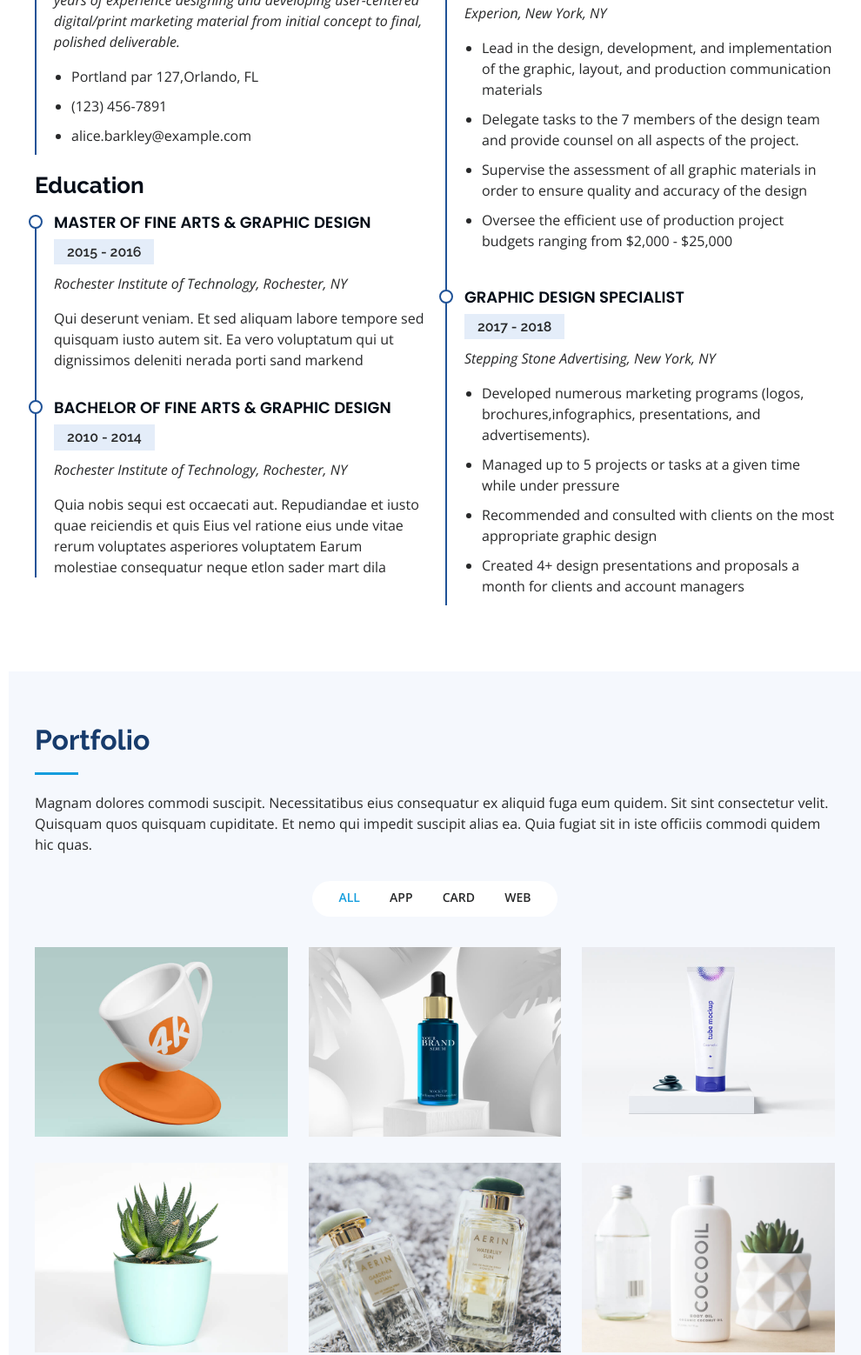
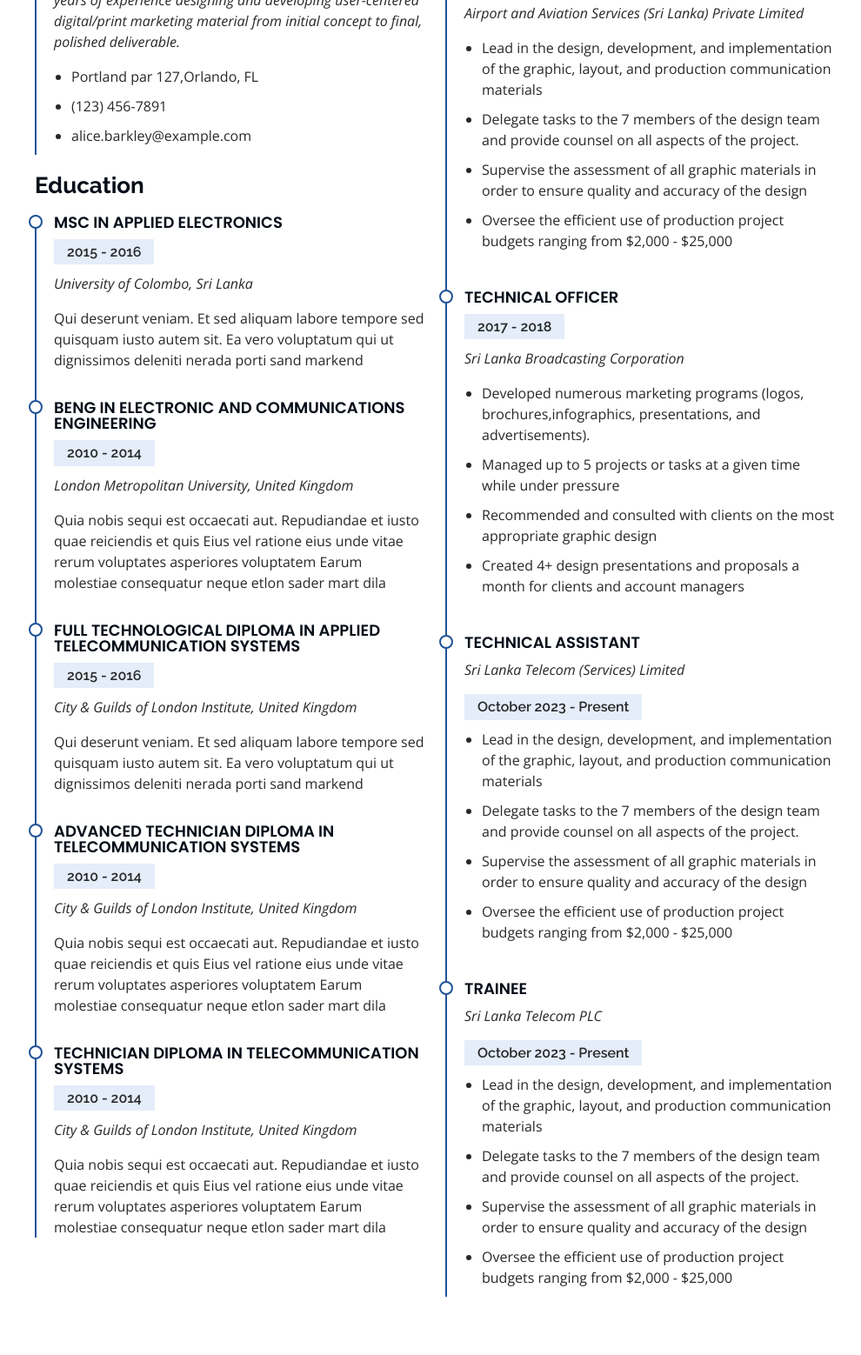
Before and after one commit to chaminakila/chaminakila.github.io, a plain HTML site: page index.html in a window 1280 px wide. Shown: the part 2847-4405 px from the top of the page at 87% size, without its empty margins (290-1280 px from the left). Drawn offline with nearby package versions, Linux system fonts and the light colour scheme.

Commit message:
Update index.html

```diff
--- a/index.html
+++ b/index.html
@@ -245,7 +245,7 @@
           <div class="col-lg-6" data-aos="fade-up">
             <h3 class="resume-title">Sumary</h3>
             <div class="resume-item pb-0">
-              <h4>Alex Smith</h4>
+              <h4>Chamin Akila Jayakody</h4>
               <p><em>Innovative and deadline-driven Graphic Designer with 3+ years of experience designing and developing user-centered digital/print marketing material from initial concept to final, polished deliverable.</em></p>
               <ul>
                 <li>Portland par 127,Orlando, FL</li>
@@ -256,25 +256,43 @@
 
             <h3 class="resume-title">Education</h3>
             <div class="resume-item">
-              <h4>Master of Fine Arts &amp; Graphic Design</h4>
+              <h4>MSc in Applied Electronics</h4>
               <h5>2015 - 2016</h5>
-              <p><em>Rochester Institute of Technology, Rochester, NY</em></p>
+              <p><em>University of Colombo, Sri Lanka</em></p>
               <p>Qui deserunt veniam. Et sed aliquam labore tempore sed quisquam iusto autem sit. Ea vero voluptatum qui ut dignissimos deleniti nerada porti sand markend</p>
             </div>
             <div class="resume-item">
-              <h4>Bachelor of Fine Arts &amp; Graphic Design</h4>
+              <h4>BEng in Electronic and Communications Engineering</h4>
               <h5>2010 - 2014</h5>
-              <p><em>Rochester Institute of Technology, Rochester, NY</em></p>
+              <p><em>London Metropolitan University, United Kingdom</em></p>
+              <p>Quia nobis sequi est occaecati aut. Repudiandae et iusto quae reiciendis et quis Eius vel ratione eius unde vitae rerum voluptates asperiores voluptatem Earum molestiae consequatur neque etlon sader mart dila</p>
+            </div>
+			<div class="resume-item">
+              <h4>Full Technological Diploma in Applied Telecommunication Systems</h4>
+              <h5>2015 - 2016</h5>
+              <p><em>City & Guilds of London Institute, United Kingdom</em></p>
+              <p>Qui deserunt veniam. Et sed aliquam labore tempore sed quisquam iusto autem sit. Ea vero voluptatum qui ut dignissimos deleniti nerada porti sand markend</p>
+            </div>
+            <div class="resume-item">
+              <h4>Advanced Technician Diploma in Telecommunication Systems</h4>
+              <h5>2010 - 2014</h5>
+              <p><em>City & Guilds of London Institute, United Kingdom</em></p>
+              <p>Quia nobis sequi est occaecati aut. Repudiandae et iusto quae reiciendis et quis Eius vel ratione eius unde vitae rerum voluptates asperiores voluptatem Earum molestiae consequatur neque etlon sader mart dila</p>
+            </div>
+			<div class="resume-item">
+              <h4>Technician Diploma in Telecommunication Systems</h4>
+              <h5>2010 - 2014</h5>
+              <p><em>City & Guilds of London Institute, United Kingdom</em></p>
               <p>Quia nobis sequi est occaecati aut. Repudiandae et iusto quae reiciendis et quis Eius vel ratione eius unde vitae rerum voluptates asperiores voluptatem Earum molestiae consequatur neque etlon sader mart dila</p>
             </div>
           </div>
           <div class="col-lg-6" data-aos="fade-up" data-aos-delay="100">
             <h3 class="resume-title">Professional Experience</h3>
             <div class="resume-item">
-              <h4>Senior graphic design specialist</h4>
-              <h5>2019 - Present</h5>
-              <p><em>Experion, New York, NY </em></p>
-              <ul>
+              <h4>Systems Administrator</h4>
+			  <h5>October 2023 - Present</h5>
+              <p><em>Airport and Aviation Services (Sri Lanka) Private Limited</em></p>
+			  <ul>
                 <li>Lead in the design, development, and implementation of the graphic, layout, and production communication materials</li>
                 <li>Delegate tasks to the 7 members of the design team and provide counsel on all aspects of the project. </li>
                 <li>Supervise the assessment of all graphic materials in order to ensure quality and accuracy of the design</li>
@@ -282,14 +300,36 @@
               </ul>
             </div>
             <div class="resume-item">
-              <h4>Graphic design specialist</h4>
+              <h4>Technical Officer</h4>
               <h5>2017 - 2018</h5>
-              <p><em>Stepping Stone Advertising, New York, NY</em></p>
+              <p><em>Sri Lanka Broadcasting Corporation</em></p>
               <ul>
                 <li>Developed numerous marketing programs (logos, brochures,infographics, presentations, and advertisements).</li>
                 <li>Managed up to 5 projects or tasks at a given time while under pressure</li>
                 <li>Recommended and consulted with clients on the most appropriate graphic design</li>
                 <li>Created 4+ design presentations and proposals a month for clients and account managers</li>
+              </ul>
+            </div>
+            <div class="resume-item">
+              <h4>Technical Assistant</h4>
+              <p><em>Sri Lanka Telecom (Services) Limited</em></p>
+              <h5>October 2023 - Present</h5>
+			  <ul>
+                <li>Lead in the design, development, and implementation of the graphic, layout, and production communication materials</li>
+                <li>Delegate tasks to the 7 members of the design team and provide counsel on all aspects of the project. </li>
+                <li>Supervise the assessment of all graphic materials in order to ensure quality and accuracy of the design</li>
+                <li>Oversee the efficient use of production project budgets ranging from $2,000 - $25,000</li>
+              </ul>
+            </div>
+            <div class="resume-item">
+              <h4>Trainee</h4>
+              <p><em>Sri Lanka Telecom PLC</em></p>
+              <h5>October 2023 - Present</h5>
+			  <ul>
+                <li>Lead in the design, development, and implementation of the graphic, layout, and production communication materials</li>
+                <li>Delegate tasks to the 7 members of the design team and provide counsel on all aspects of the project. </li>
+                <li>Supervise the assessment of all graphic materials in order to ensure quality and accuracy of the design</li>
+                <li>Oversee the efficient use of production project budgets ranging from $2,000 - $25,000</li>
               </ul>
             </div>
           </div>
```
